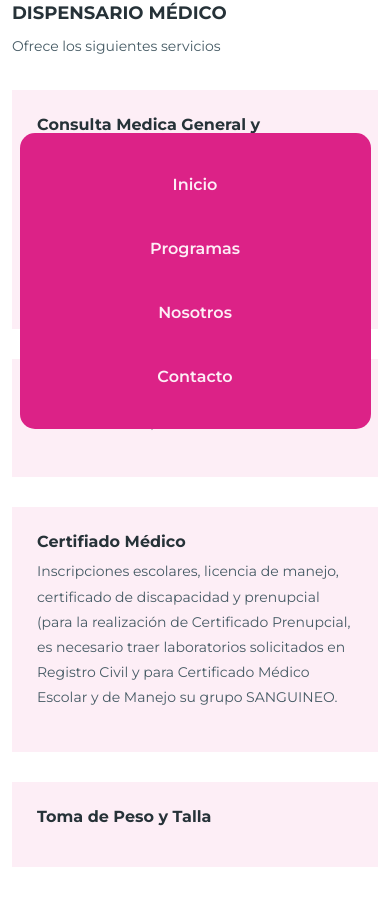
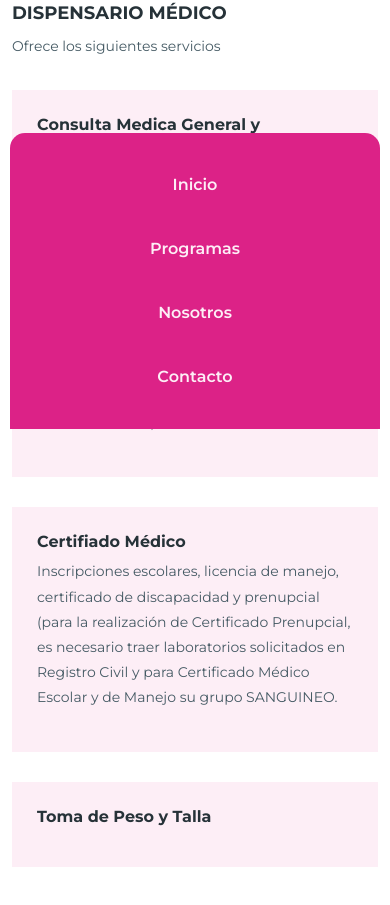
Before and after one commit to cesarpgasuz/dif, a plain HTML site: page servicios.html in a window 390 px wide. Shown: the part 1259-2164 px from the top of the page. Drawn offline with nearby package versions, Linux system fonts and the light colour scheme; files whose address does not match are found by name.

Commit message:
Update styles.css

```diff
--- a/css/styles.css
+++ b/css/styles.css
@@ -529,11 +529,11 @@ footer a:hover{
 	.nav-list{
 		position: fixed;
 		bottom: -100%;
-		width: 90vw;
+		width: 95vw;
 		background: var(--rosa1);
 		padding: 25px;
 		z-index: 100;
-		border-radius: 15px;
+		border-radius: 15px 15px 0px 0px;
 		max-height: 80vh;
 		transition: all 0.6s;
 	}
@@ -558,7 +558,7 @@ footer a:hover{
 	}
 
 	.visible{
-		bottom: 10px;
+		bottom: 0px;
 		transition: all 0.6s;
 	}
 
```
